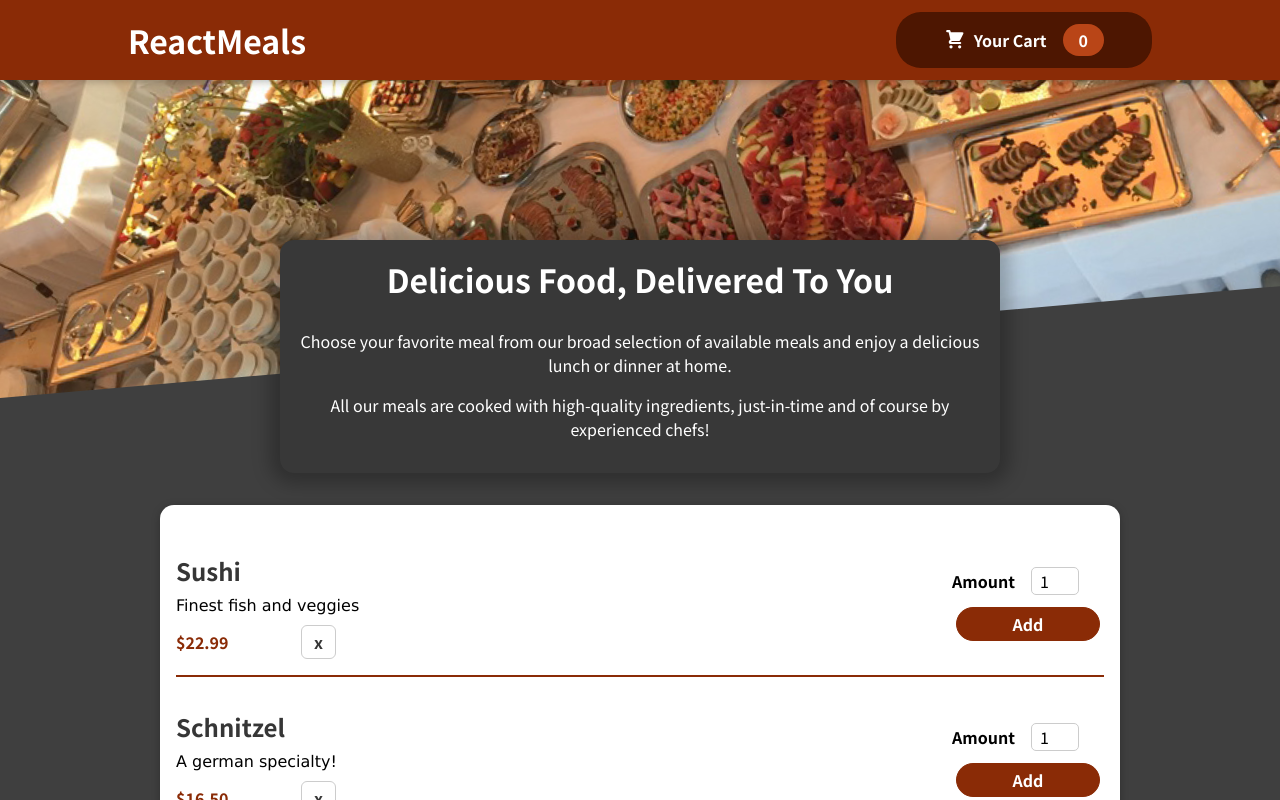
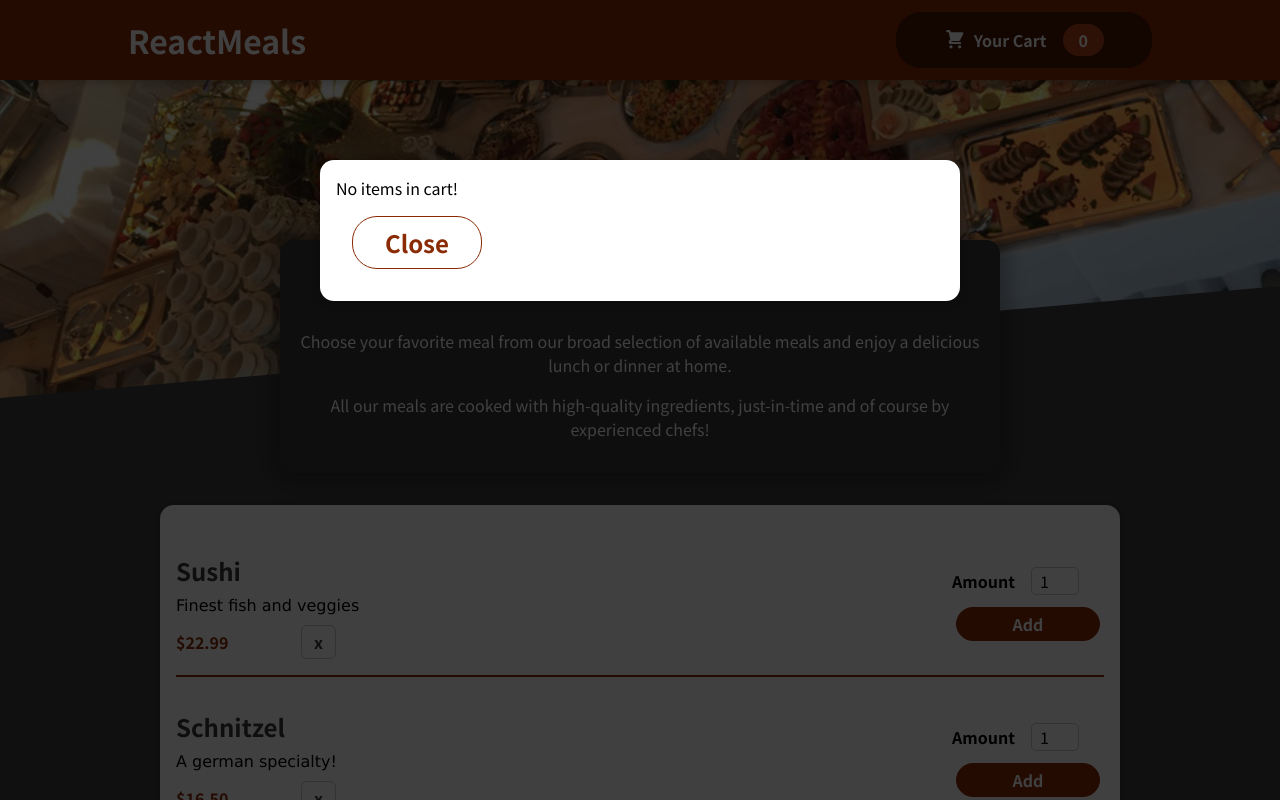
Before and after one commit to BateDowen/Food-order-app-exercise, a React (Create React App) app in the folder food-order-app-exercise/: page / in a window 1280 px wide. Shown: the top 800 px of the page. Built offline with nearby package versions, Linux system fonts and the light colour scheme.

Commit message:
displaying items with createPortal

```diff
--- a/food-order-app-exercise/public/index.html
+++ b/food-order-app-exercise/public/index.html
@@ -28,6 +28,7 @@
   </head>
   <body>
     <noscript>You need to enable JavaScript to run this app.</noscript>
+    <div id="overlays"></div>
     <div id="root"></div>
     <!--
       This HTML file is a template.
--- a/food-order-app-exercise/src/App.js
+++ b/food-order-app-exercise/src/App.js
@@ -1,7 +1,8 @@
-import { useState } from "react";
+import { Fragment, useState } from "react";
 import AuthContext from "./components/context/auth-context";
 import Header from "./components/Layout/Header";
 import Meals from "./components/Meals/Meals";
+import YourCart from "./components/Cart/YourCart";
 
 
 function App() {
@@ -12,13 +13,17 @@ function App() {
 
   }
   return (
-    <AuthContext.Provider value={isLoggedIn}>
+    // <AuthContext.Provider value={isLoggedIn}>
+      <Fragment>
+      <YourCart />
       <Header/>
       <main>
         <Meals />
 
       </main>
-    </AuthContext.Provider>
+
+      </Fragment>
+    // {/* </AuthContext.Provider> */}
   );
 }
 
--- a/food-order-app-exercise/src/components/Cart/YourCart.js
+++ b/food-order-app-exercise/src/components/Cart/YourCart.js
@@ -1,5 +1,6 @@
 import { useState } from "react";
-
+import Modale from "../UI/Modal";
+import classes from "./Cart.module.css";
 
 const YourCart = (props) => {
   const items = { ...localStorage };
@@ -12,7 +13,7 @@ const YourCart = (props) => {
 }
 for (let item in items) {
   cart.push(
-    <ul key={item}>
+    <ul key={item} className={classes['cart-items']}>
       {
         <li key={JSON.parse(items[item])[0].name}>
           {JSON.parse(items[item])[0].name} :{" "}
@@ -23,7 +24,15 @@ for (let item in items) {
   );
 }
   return (
-    <ul>{cart}</ul>
+    <Modale>
+        {cart}
+        <div className={classes.total}>
+        <div className={classes.actions}>
+            <button className={classes['button--alt']}>Close</button>
+        </div>
+        </div>
+    </Modale>
+        // <ul>{cart}</ul>
 
   );
 };
--- a/food-order-app-exercise/src/components/Layout/HeaderCartButton.js
+++ b/food-order-app-exercise/src/components/Layout/HeaderCartButton.js
@@ -1,6 +1,5 @@
 import React, { Fragment, useState } from "react";
 import CartIcon from "../Cart/CartIcon";
-import ReactDOM from 'react-dom/client';
 
 import classes from "./HeaderCartButton.module.css";
 import YourCart from "../Cart/YourCart";
@@ -21,7 +20,7 @@ const HeaderCartButton = (props) => {
         </span>
         <span>Your Cart </span>
         <span className={classes.badge}>{localStorage.length}</span>
-      {isShown && <YourCart />}
+      {/* {isShown && <YourCart />} */}
       </button>
     </Fragment>
   );
--- /dev/null
+++ b/food-order-app-exercise/src/components/UI/Modal.js
@@ -0,0 +1,30 @@
+import { Fragment } from "react";
+import classes from "./Modal.module.css";
+import ReactDOM from "react-dom";
+
+
+const Backdrop = (props) => {
+  return <div className={classes.backdrop}></div>;
+};
+
+const ModuleOverlay = (props) => {
+  return (
+    <div className={classes.modal}>
+      <div className={classes.content}>{props.children}</div>
+    </div>
+  );
+};
+const portalElement = document.getElementById("overlays");
+
+const Modale = (props) => {
+    return(
+  <Fragment>
+    {ReactDOM.createPortal(<Backdrop />, portalElement)}
+    {ReactDOM.createPortal(
+      <ModuleOverlay>{props.children}</ModuleOverlay>,
+      portalElement
+    )}
+  </Fragment>)
+};
+
+export default Modale;
```
Also changed, not shown: food-order-app-exercise/src/components/UI/Modal.module.css (renamed from food-order-app-exercise/src/components/Modal.module.css).
